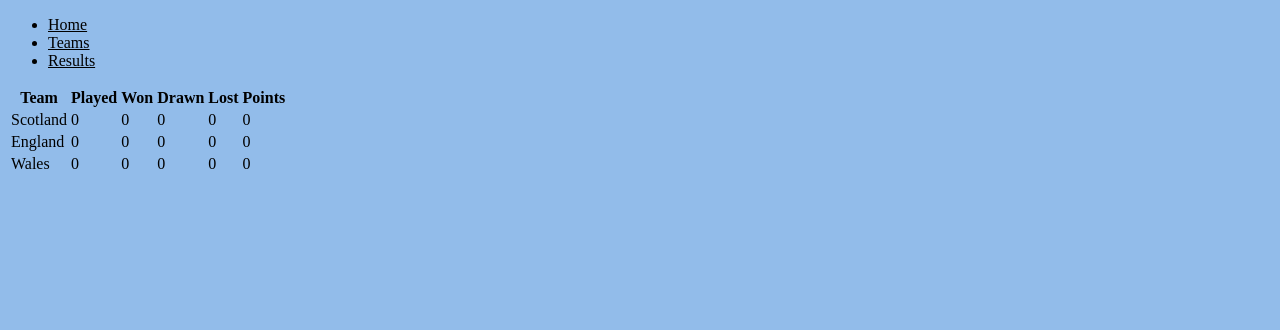
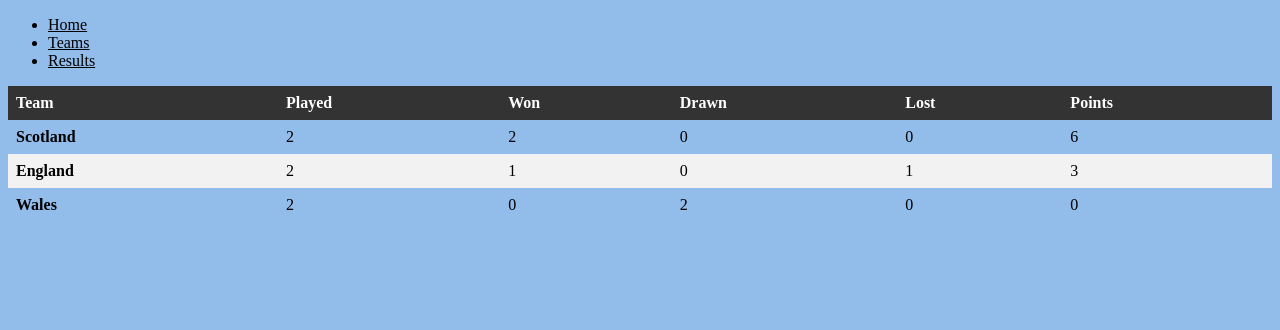
Before and after one commit to samhouston98/project, a Flask app: page / in a window 1280 px wide. Shown: the top 330 px of the page. Run offline with Flask 3, Linux system fonts and the light colour scheme.

Commit message:
third commit

```diff
--- a/repositories/teams_repository.py
+++ b/repositories/teams_repository.py
@@ -36,7 +36,7 @@
     # if len(results) > 0
     if results:
         result = results[0]
-        teams = Teams(result['name'], result['id'] )
+        teams = Teams(result['name'], result['manager'], result['stadium'], result['id'] )
     return teams
 
 
--- a/static/style.css
+++ b/static/style.css
@@ -19,3 +19,28 @@
   flex-flow: row wrap;
   align-items: center;
 }
+
+table {
+border-collapse: collapse;
+width: 100%;
+}
+
+th, td {
+  text-align: left;
+  padding: 8px;
+}
+
+th {
+  background-color: #333;
+  color: white;
+}
+tr:nth-child(even) {
+  background-color: #f2f2f2;
+}
+
+tr:hover {
+  background-color: #ddd;
+}
+td:first-child {
+  font-weight: bold;
+}
--- a/templates/index.html
+++ b/templates/index.html
@@ -16,25 +16,25 @@
 <tbody>
     <tr>
         <td>Scotland</td>
+        <td>2</td>
+        <td>2</td>
         <td>0</td>
         <td>0</td>
-        <td>0</td>
-        <td>0</td>
-        <td>0</td>
+        <td>6</td>
     </tr>
     <tr>
         <td>England</td>
+        <td>2</td>
+        <td>1</td>
         <td>0</td>
-        <td>0</td>
-        <td>0</td>
-        <td>0</td>
-        <td>0</td>
+        <td>1</td>
+        <td>3</td>
     </tr>
     <tr>
         <td>Wales</td>
+        <td>2</td>
         <td>0</td>
-        <td>0</td>
-        <td>0</td>
+        <td>2</td>
         <td>0</td>
         <td>0</td>
     </tr>
```
